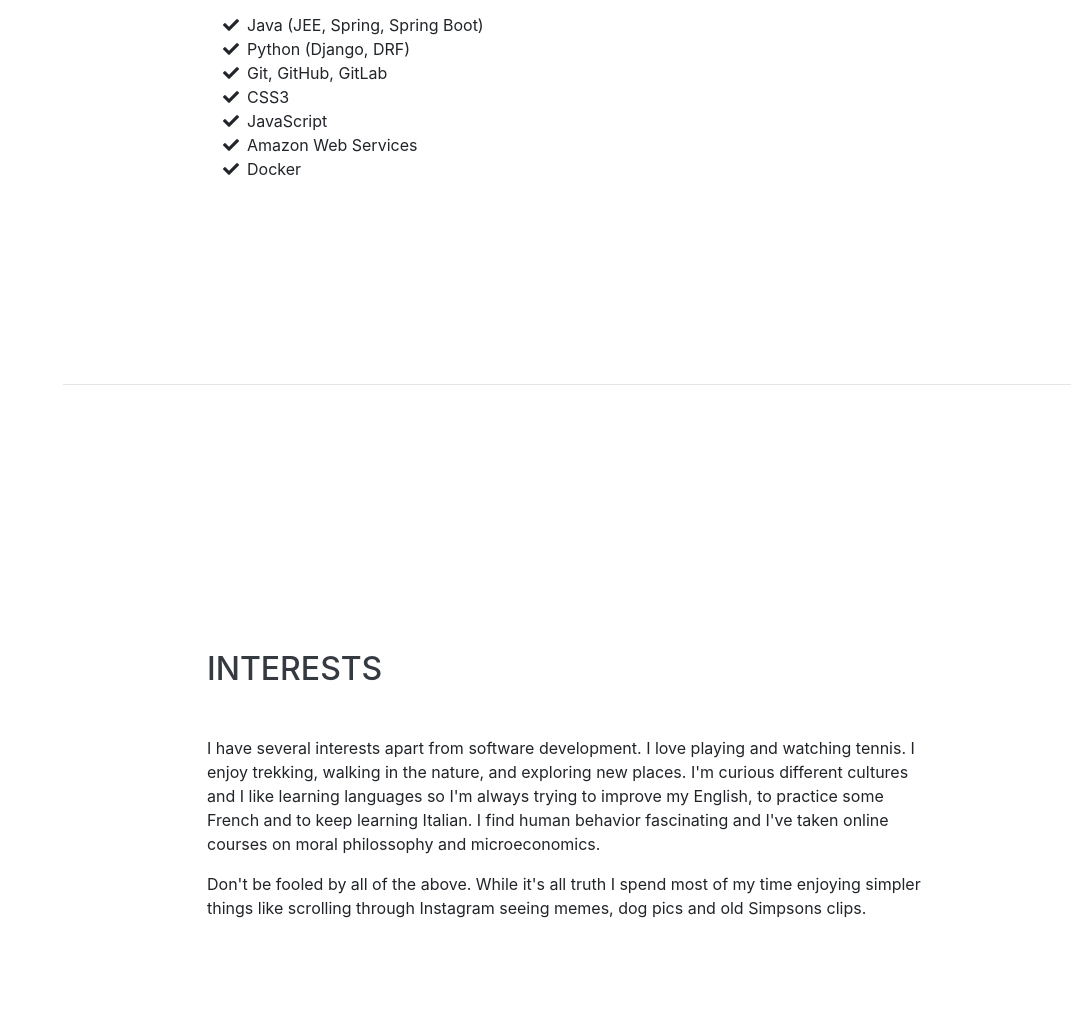
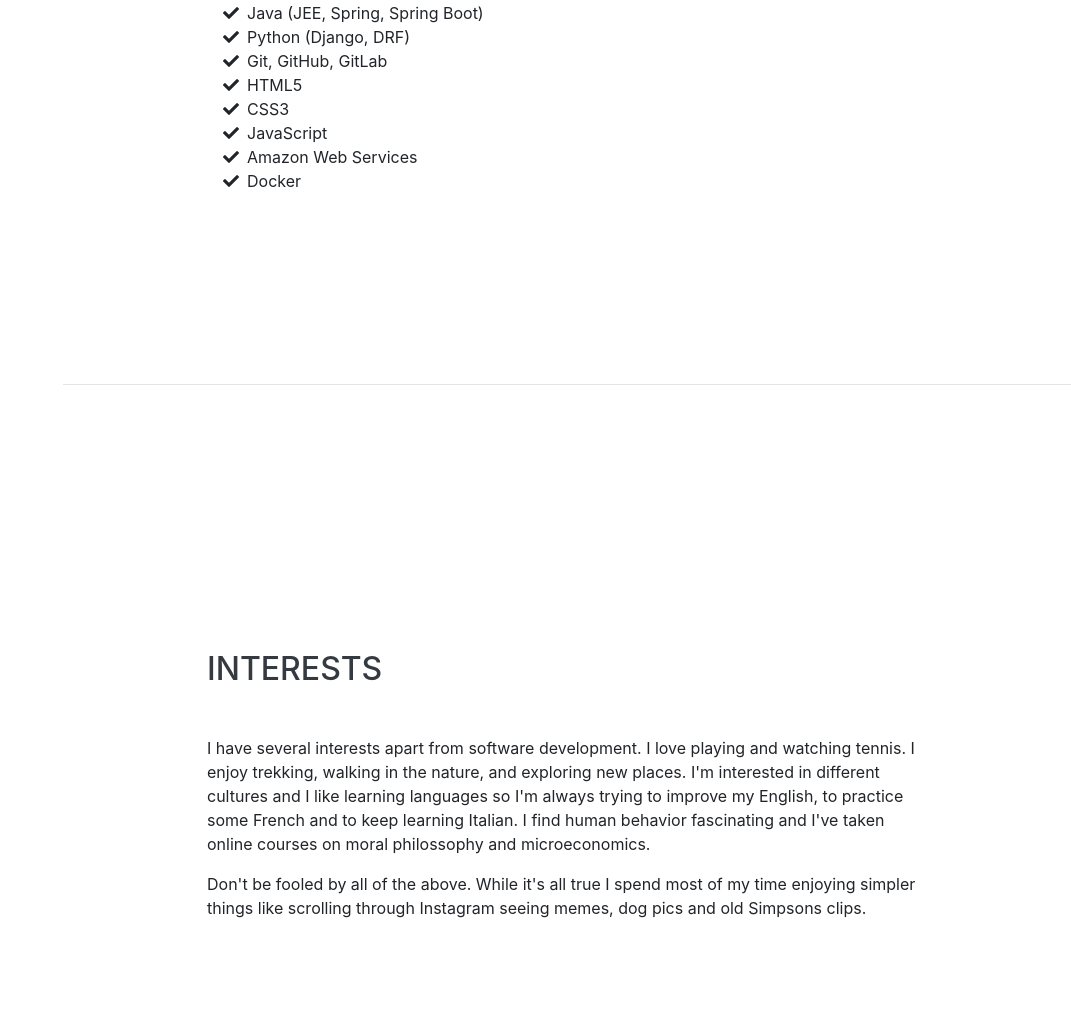
Before and after one commit to SantiagoR8/santiagoR8.github.io, a website with bundled scripts: page index.html in a window 1280 px wide. Shown: the part 2018-3043 px from the top of the page, without its empty margins (209-1280 px from the left). Built offline with nearby package versions, Linux system fonts and the light colour scheme; a web font is replaced by a local one.

Commit message:
Edited skills and interests

```diff
--- a/index.html
+++ b/index.html
@@ -137,6 +137,9 @@
             Git, GitHub, GitLab</li>
           <li>
             <i class="fa-li fa fa-check"></i>
+            HTML5</li>
+          <li>
+            <i class="fa-li fa fa-check"></i>
             CSS3</li>
           <li>
             <i class="fa-li fa fa-check"></i>
@@ -158,12 +161,12 @@
         <h2 class="mb-5">Interests</h2>
         <p>I have several interests apart from software development. I love
           playing and watching tennis. I enjoy trekking, walking in the nature,
-          and exploring new places. I'm curious different cultures and I like learning
+          and exploring new places. I'm interested in different cultures and I like learning
           languages so I'm always trying to improve my English, to practice some
           French and to keep learning Italian. I find human behavior fascinating and
           I've taken online courses on moral philossophy and microeconomics.
         </p>
-        <p class="mb-0">Don't be fooled by all of the above. While it's all truth
+        <p class="mb-0">Don't be fooled by all of the above. While it's all true
           I spend most of my time enjoying simpler things like scrolling through
           Instagram seeing memes, dog pics and old Simpsons clips.
         </p>
```
